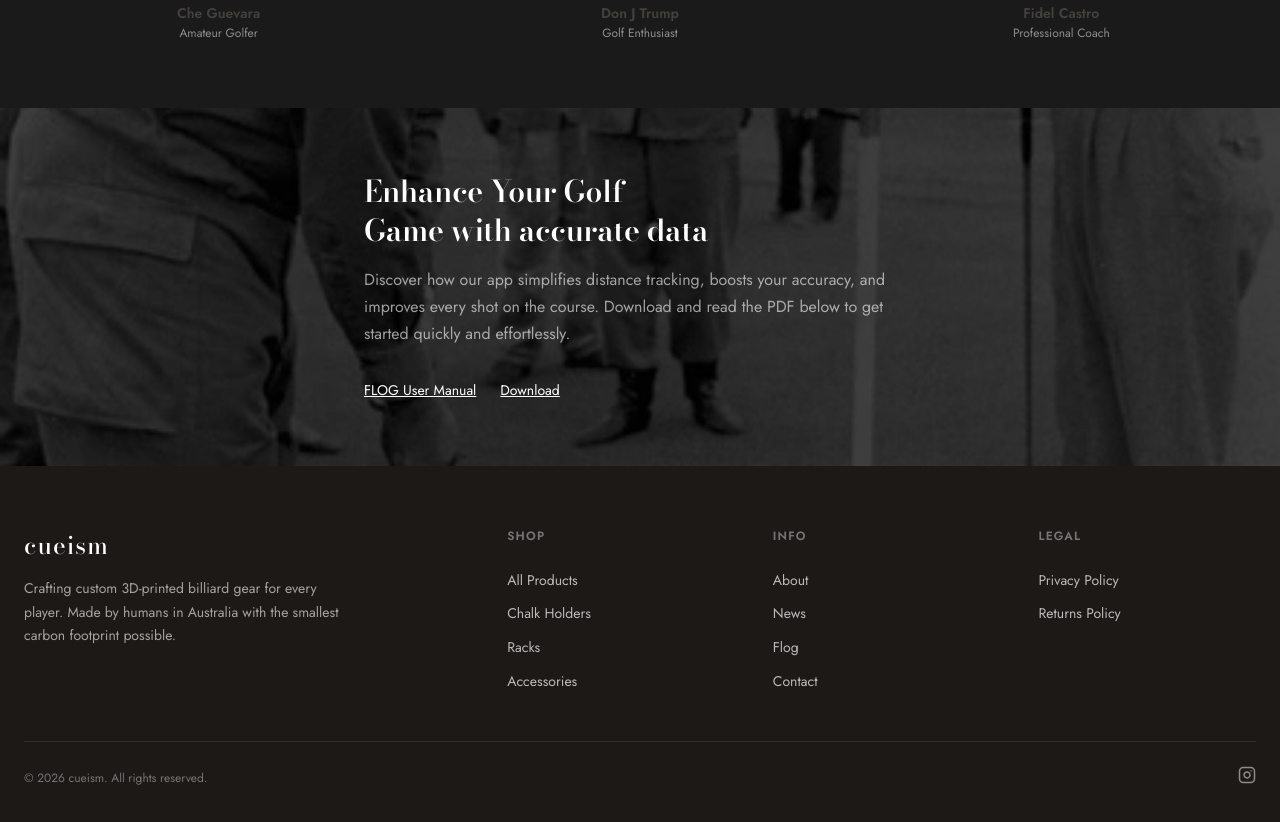
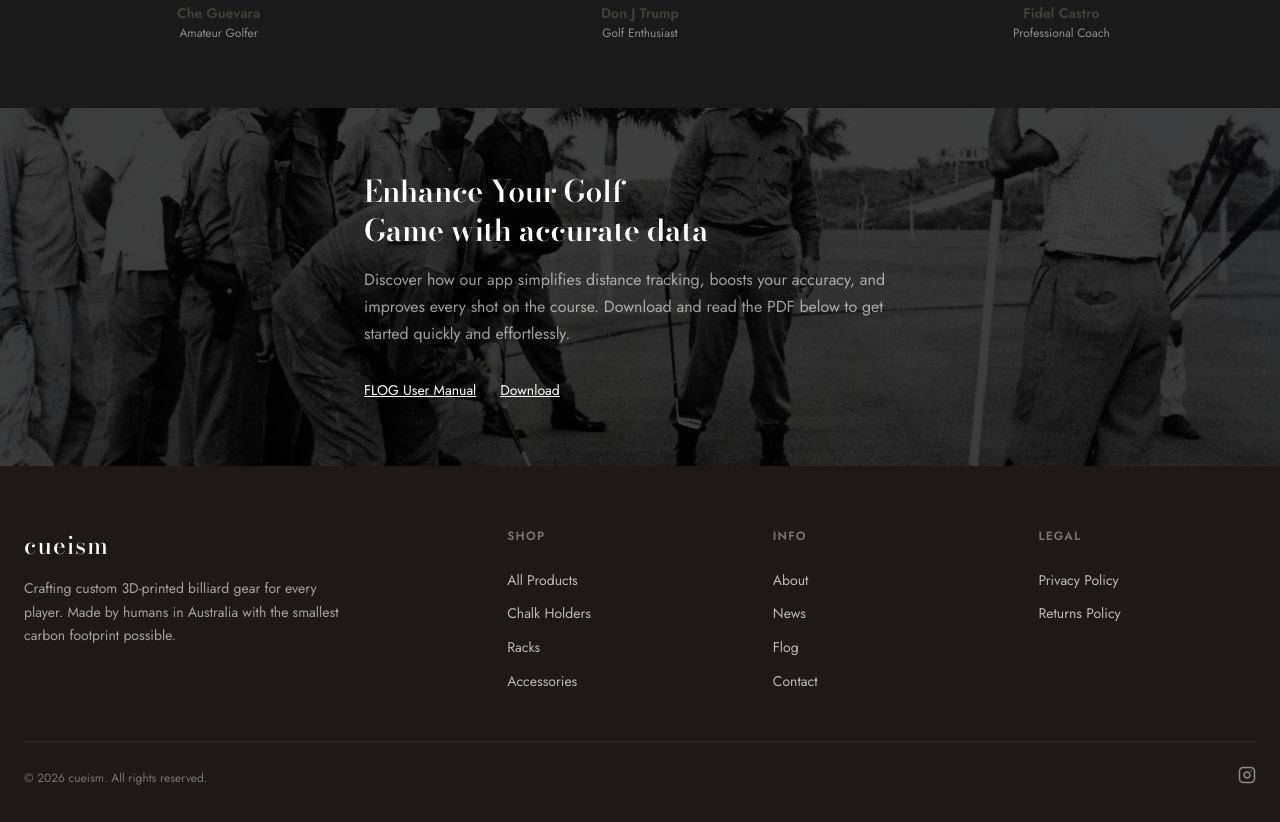
Before and after one commit to kymo42/cueism, a Next.js app: page /flog in a window 1280 px wide. Shown: the part 2320-3142 px from the top of the page. Built offline with nearby package versions, Linux system fonts and the light colour scheme.

Commit message:
Fix: CTA footer bg image is che-castro-putt.jpg

```diff
--- a/src/app/flog/page.tsx
+++ b/src/app/flog/page.tsx
@@ -384,7 +384,7 @@ export default function FlogPage() {
             {/* CTA — PDF Download */}
             <section style={{
                 padding: 'var(--space-3xl) 0',
-                backgroundImage: 'linear-gradient(rgba(0,0,0,0.75), rgba(0,0,0,0.75)), url(/images/flog/6PVBZKUQOZAIVI26G3X2BSO7FY.webp)',
+                backgroundImage: 'linear-gradient(rgba(0,0,0,0.75), rgba(0,0,0,0.75)), url(/images/flog/che-castro-putt.jpg)',
                 backgroundSize: 'cover',
                 backgroundPosition: 'center',
                 color: 'var(--color-white)',
```
